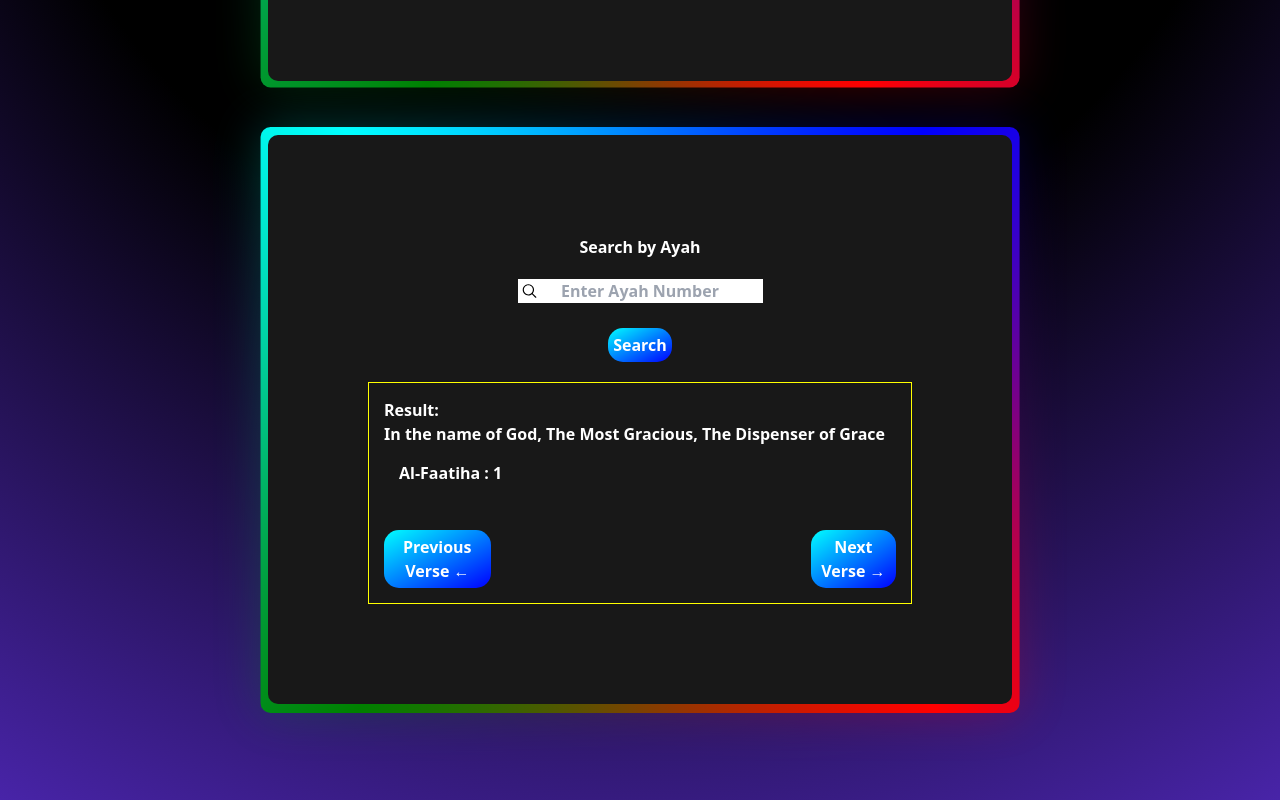
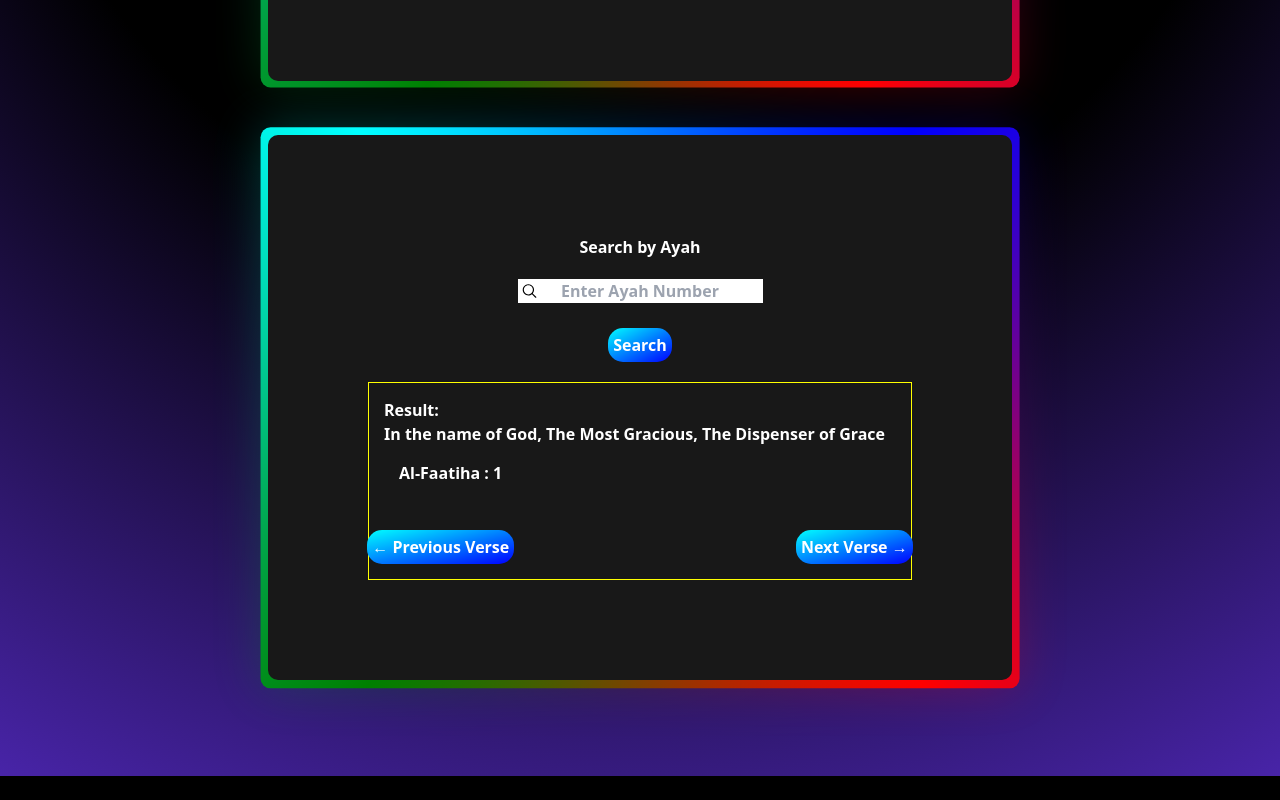
Before and after one commit to sKzAy/Quran-Searcher-Generator, a Next.js app: page / in a window 1280 px wide. Shown: the part 477-1277 px from the top of the page. After the commit the page ends 1253 px from the top, so only its background shows below. Built offline with nearby package versions, Linux system fonts and the light colour scheme.

Commit message:
minor changes to the title and buttons

```diff
--- a/app/layout.js
+++ b/app/layout.js
@@ -13,8 +13,8 @@ const geistMono = localFont({
 });
 
 export const metadata = {
-  title: "Create Next App",
-  description: "Generated by create next app",
+  title: "Quran Searcher",
+  description: "A website that allows you to search the Quran",
 };
 
 export default function RootLayout({ children }) {
--- a/components/Ayah.css
+++ b/components/Ayah.css
@@ -78,7 +78,8 @@ button{
     background: linear-gradient(to bottom right,cyan,blue);
     padding: 5px;
     border-radius: 15px;
-    width: fit-content;
+    min-width: fit-content;
+    text-align: center;
 }
 input{
     padding-left:auto;
@@ -136,7 +137,7 @@ svg{
     display: flex;
     justify-content: center;
     align-items: center;
-    gap: 25vw;
+    gap: 22vw;
 }
 .btn2 > button{
    text-align: center;
--- a/components/Search.js
+++ b/components/Search.js
@@ -89,7 +89,7 @@ const Search = () => {
        <div><b>Result</b>: <br />{Ayat.data.text}
        <br />
        <div>{Ayat.data.surah.englishName} : {Ayat.data.numberInSurah}</div></div>
-       <div className="btn2 buttons"><button onClick={handlePrev}>Previous Verse &larr;</button><button onClick={handleNext}>Next Verse &rarr;</button></div>
+       <div className="btn2 buttons"><button onClick={handlePrev}>  &larr; Previous Verse</button><button onClick={handleNext}>Next Verse &rarr;</button></div>
 
 
        </div>
```
